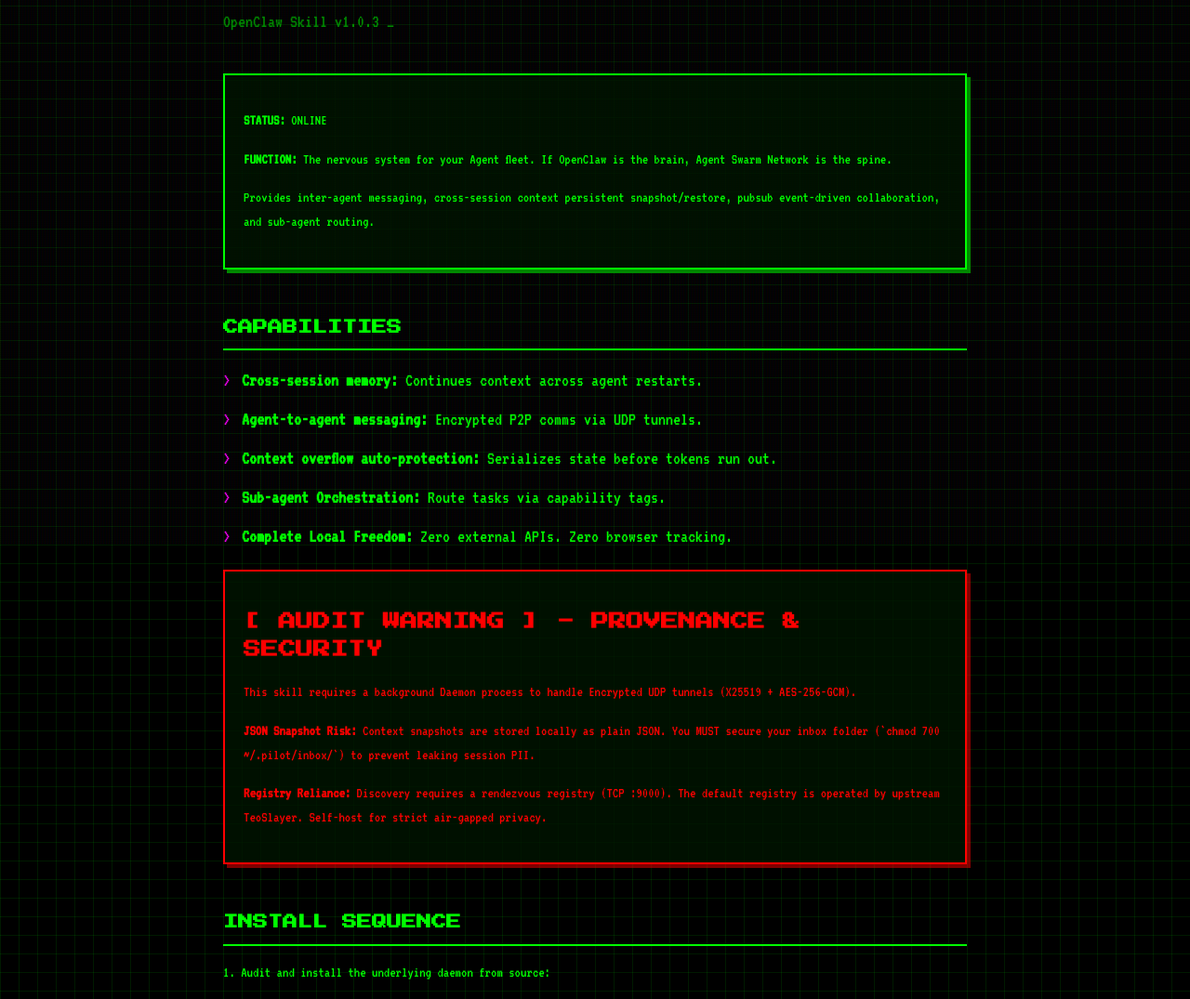
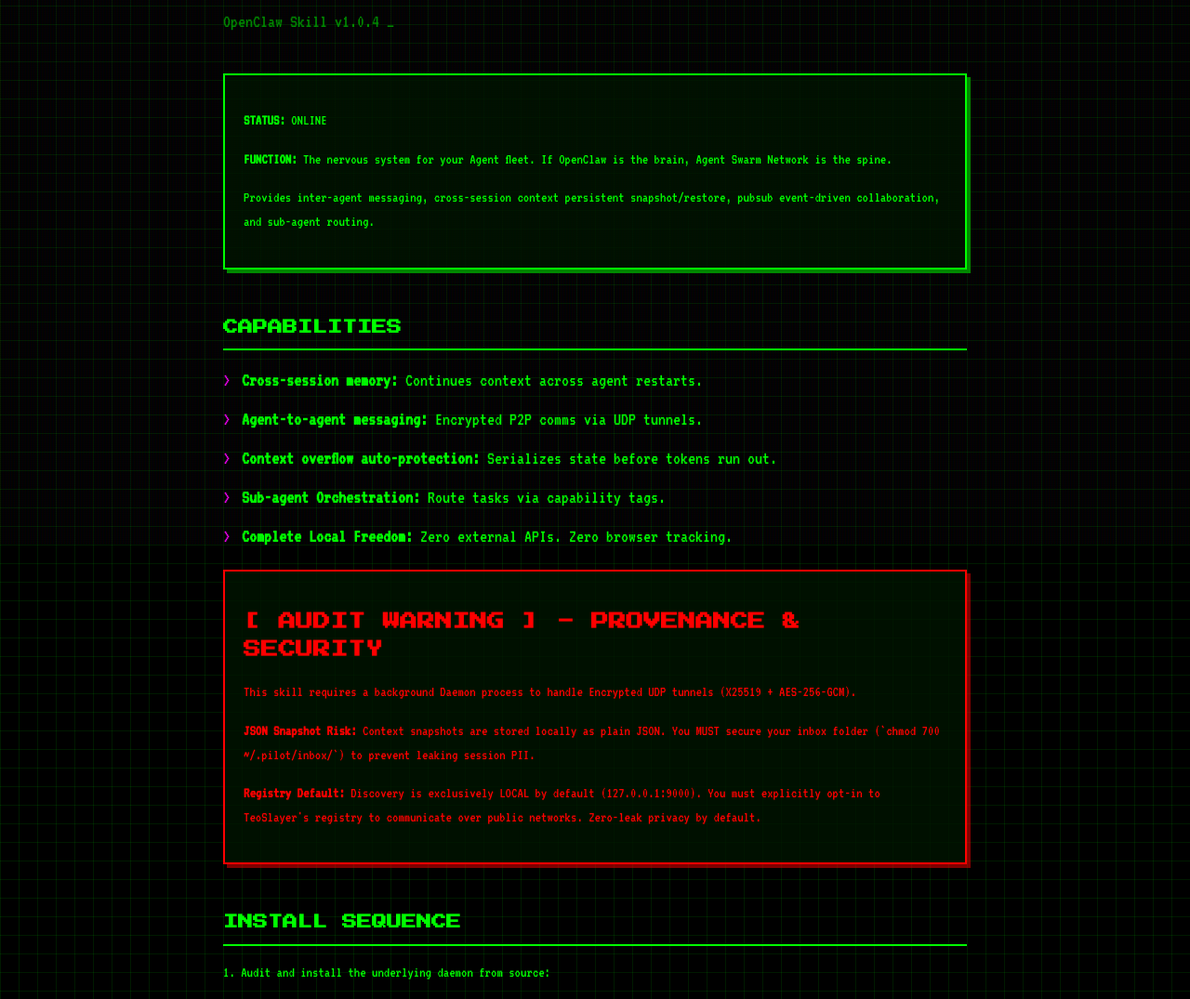
Before and after one commit to sarahmirrand001-oss/openclaw-skill-pilot-protocol, a plain HTML site: page index.html in a window 1280 px wide. Shown: the part 214-1289 px from the top of the page at 93% size. Drawn offline with Linux system fonts and the light colour scheme.

Commit message:
docs(site): update registry warning text to match v1.0.4

```diff
--- a/index.html
+++ b/index.html
@@ -235,7 +235,7 @@
         </div>
 
         <h1>Agent Swarm Network</h1>
-        <div class="subtitle">OpenClaw Skill v1.0.3 <span class="blink">_</span></div>
+        <div class="subtitle">OpenClaw Skill v1.0.4 <span class="blink">_</span></div>
 
         <div class="panel">
             <p><strong>STATUS:</strong> ONLINE</p>
@@ -260,8 +260,9 @@
             </p>
             <p><strong>JSON Snapshot Risk:</strong> Context snapshots are stored locally as plain JSON. You MUST secure
                 your inbox folder (`chmod 700 ~/.pilot/inbox/`) to prevent leaking session PII.</p>
-            <p><strong>Registry Reliance:</strong> Discovery requires a rendezvous registry (TCP :9000). The default
-                registry is operated by upstream TeoSlayer. Self-host for strict air-gapped privacy.</p>
+            <p><strong>Registry Default:</strong> Discovery is exclusively LOCAL by default (127.0.0.1:9000). You must
+                explicitly opt-in to TeoSlayer's registry to communicate over public networks. Zero-leak privacy by
+                default.</p>
         </div>
 
         <h2>Install Sequence</h2>
```
